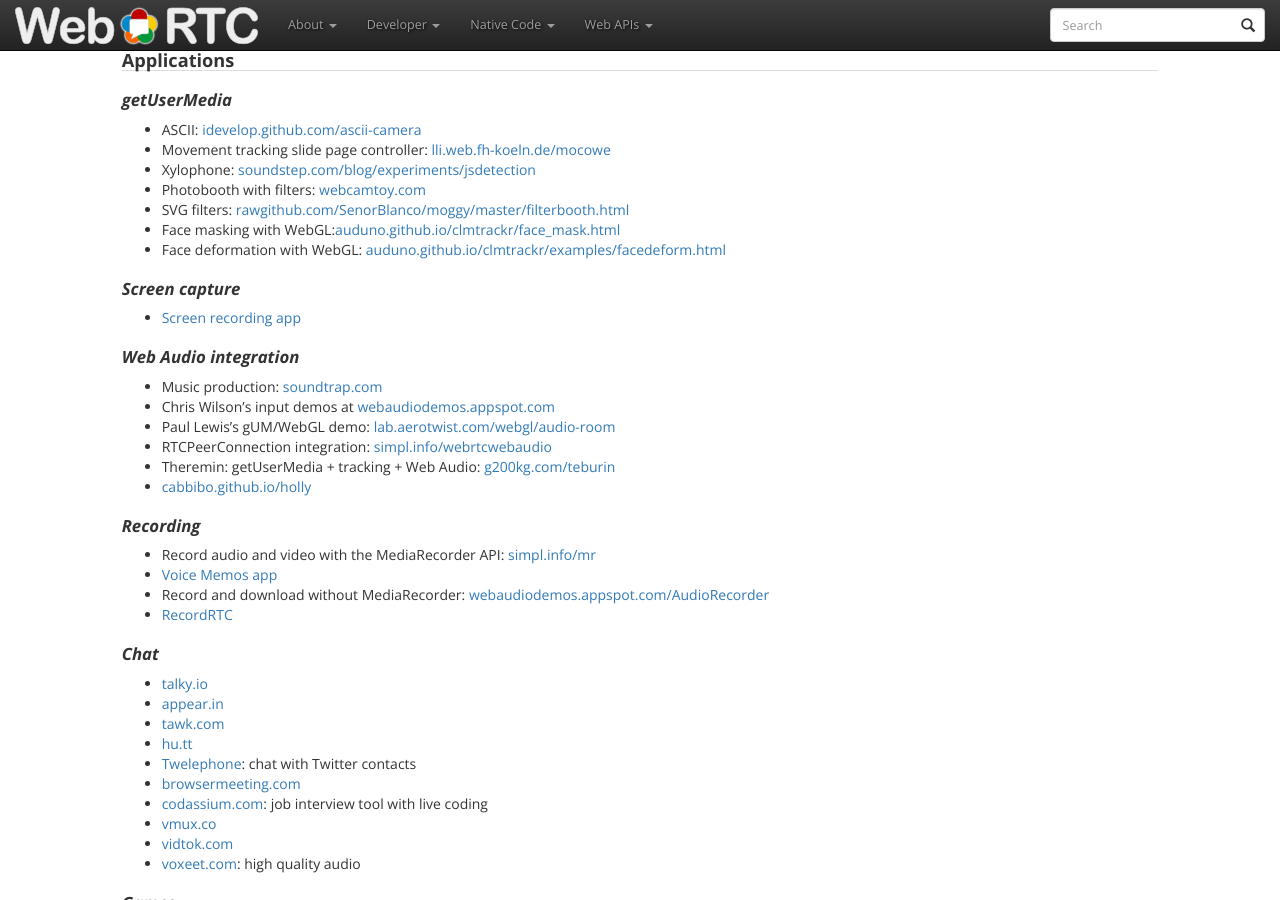
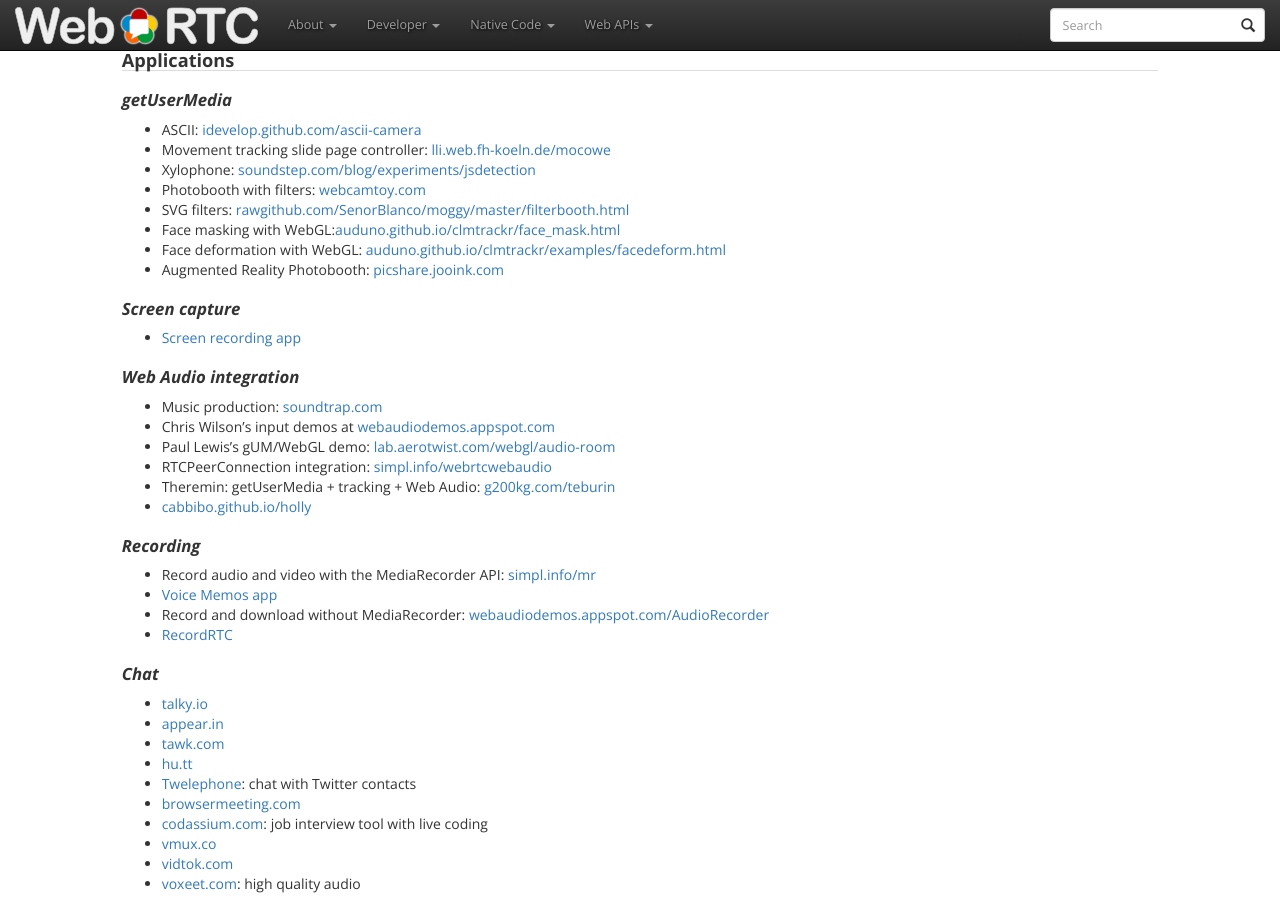
Before and after one commit to webrtc/webrtc-org, a Jekyll site: the page built from start/index.md, in a window 1280 px wide and 900 px high, scrolled down 2872 px. Built offline with Jekyll 4.4.1, drawn with Linux system fonts in a browser that asks for light colours.

Commit message:
added picshare.jooink.com in the Applications/getUSerMedia section

```diff
--- a/start/index.md
+++ b/start/index.md
@@ -144,6 +144,7 @@ More resources below.
 * SVG filters: [rawgithub.com/SenorBlanco/moggy/master/filterbooth.html](https://rawgithub.com/SenorBlanco/moggy/master/filterbooth.html)
 * Face masking with WebGL:[auduno.github.io/clmtrackr/face\_mask.html](http://auduno.github.io/clmtrackr/face_mask.html)
 * Face deformation with WebGL: [auduno.github.io/clmtrackr/examples/facedeform.html](http://auduno.github.io/clmtrackr/examples/facedeform.html)
+* Augmented Reality Photobooth: [picshare.jooink.com](https://picshare.jooink.com/)
 
 #### Screen capture
 * [Screen recording app](https://github.com/niklasenbom/RecordingApp)
```
